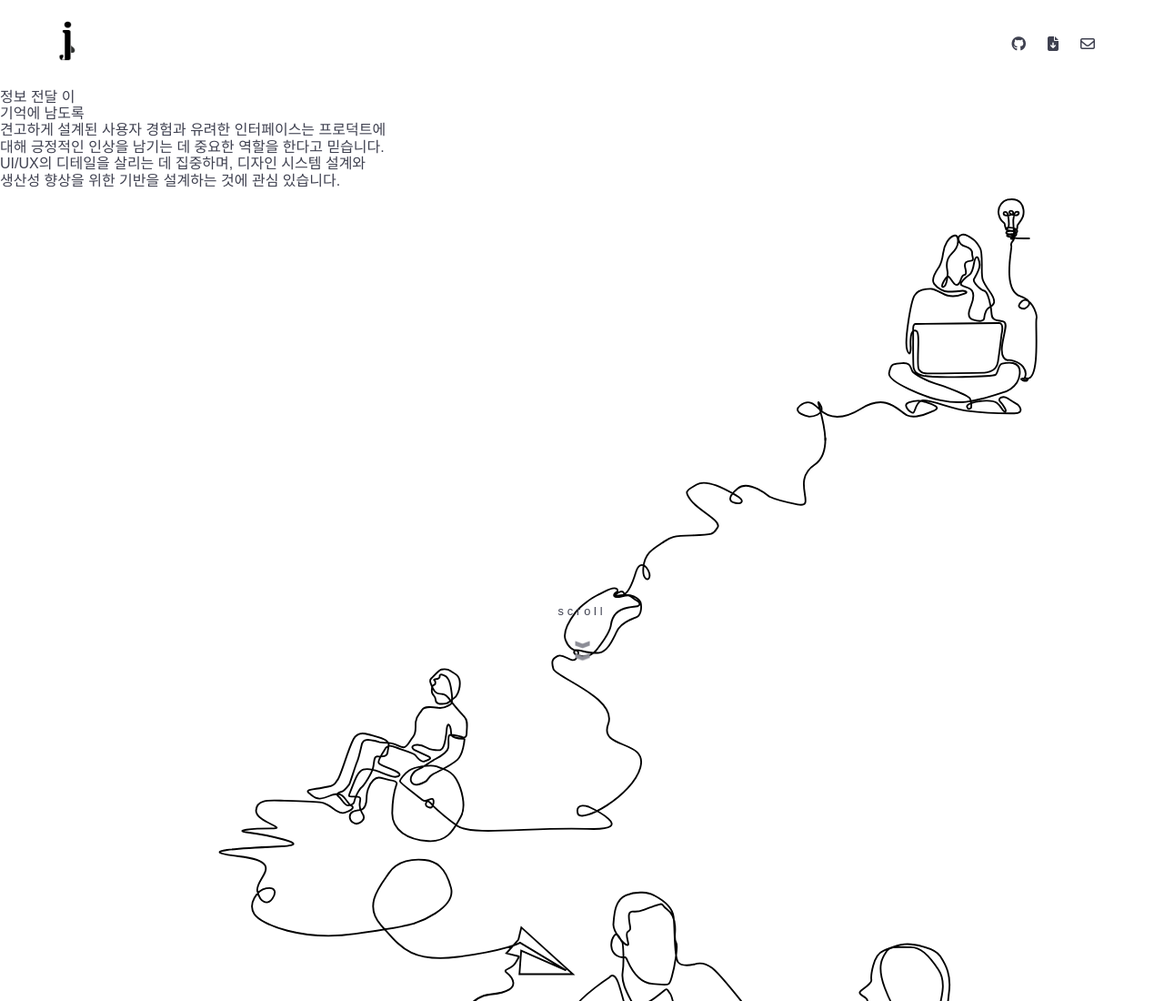
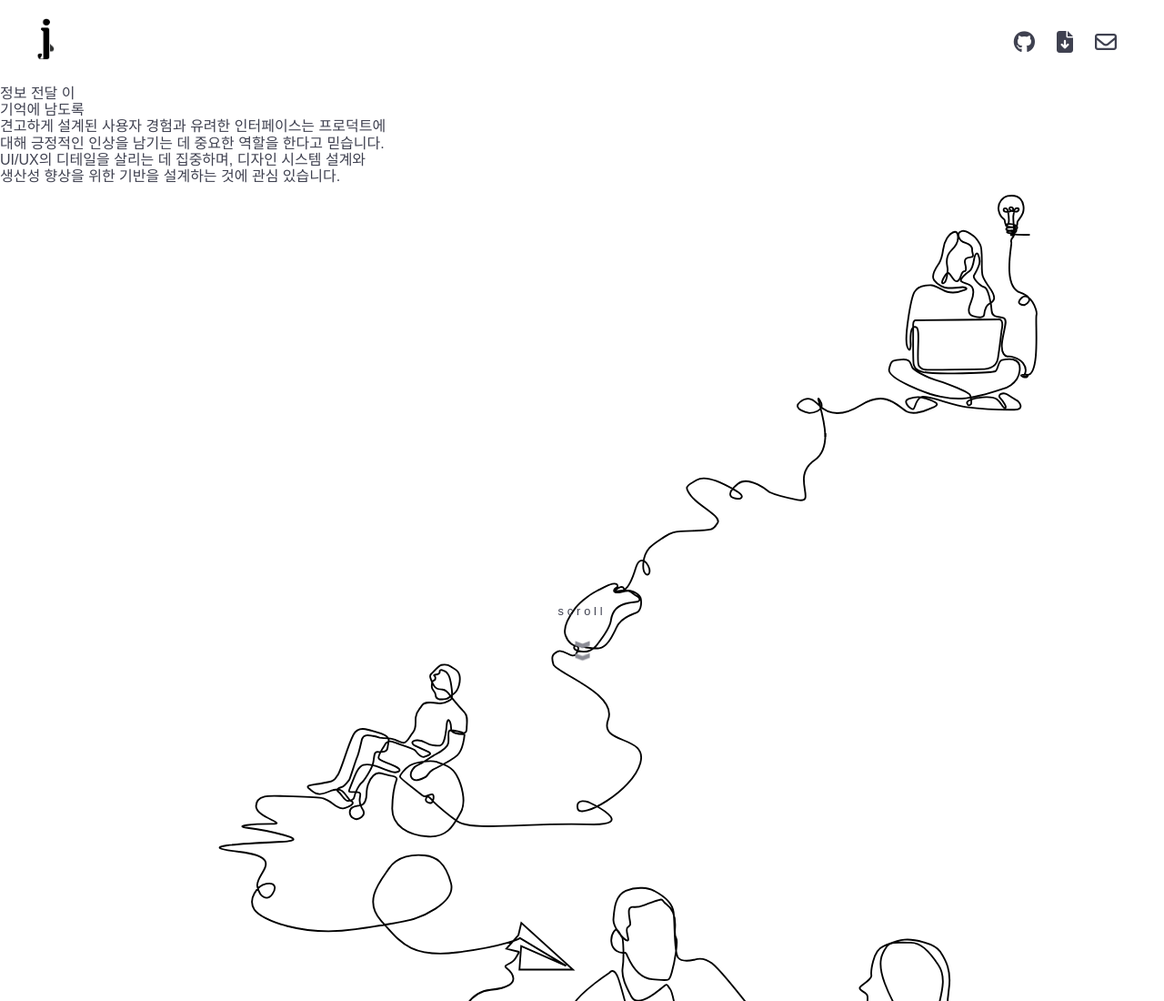
Before and after one commit to constyejin/constyejin.github.io, a website: page index.html in a window 1280 px wide. Shown: the top 1100 px of the page at 91% size. Drawn offline with nearby package versions, Linux system fonts and the light colour scheme; files that its build step writes are made by us from their sources; files whose address does not match are found by name.

Commit message:
💄 gnb icon styling

```diff
--- a/styles/layouts/_gnb.scss
+++ b/styles/layouts/_gnb.scss
@@ -1,10 +1,10 @@
 .gnb {
   @include flexbox(between);
-  padding: 1.8vw 5vw;
+  padding: 20px 40px;
 
   &-logo {
     img {
-      width: 1.5vw;
+      width: 20px;
     }
   }
 
@@ -16,7 +16,11 @@
     li {
       a {
         padding: 0 12px;
-        transition: color 200ms ease-in-out;
+        transition: all 300ms ease-in-out;
+
+        i {
+          font-size: 24px;
+        }
 
         &:hover {
           color: $secondary;
```
